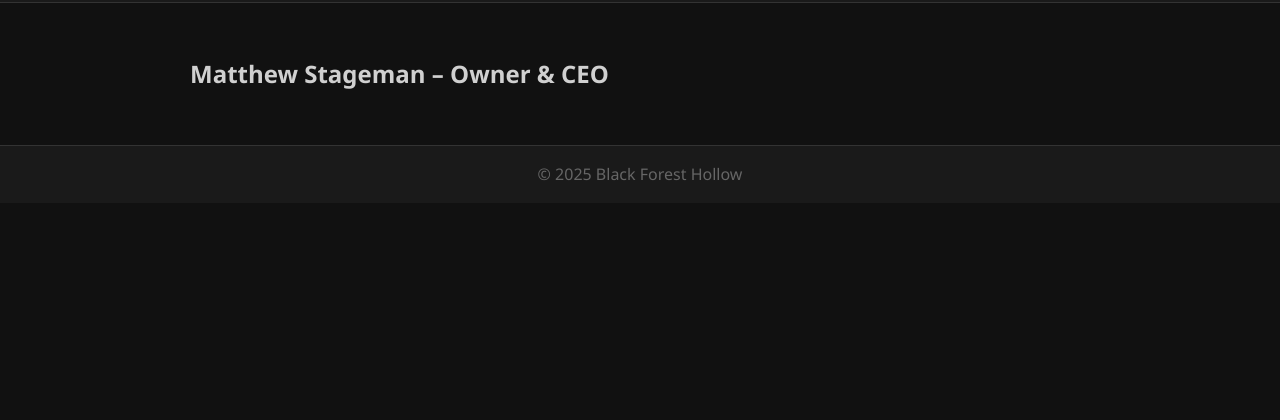
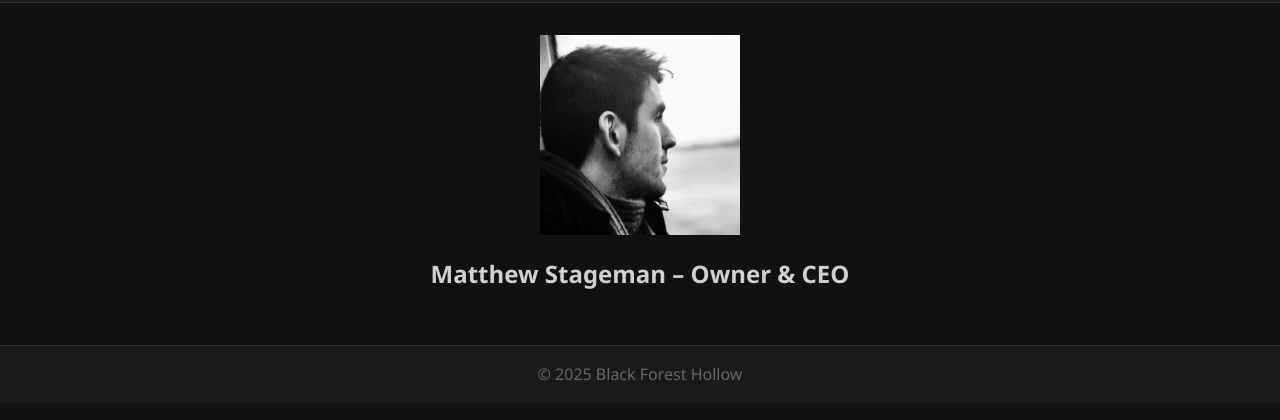
Before and after one commit to BlackForestHollow/BlackForestHollow.github.io, a plain HTML site: page developer.html in a window 1280 px wide. Shown: the part 72-492 px from the top of the page. Drawn offline with Linux system fonts and the light colour scheme.

Commit message:
Add profile image and center developer page text

```diff
--- a/developer.html
+++ b/developer.html
@@ -19,7 +19,8 @@
       <a href="developer.html">Developer</a>
     </nav>
   </header>
-  <main>
+  <main class="developer">
+    <img src="Matt.png" alt="Matthew Stageman profile picture" class="profile">
     <h2>Matthew Stageman – Owner &amp; CEO</h2>
   </main>
   <footer>
--- a/style.css
+++ b/style.css
@@ -55,6 +55,17 @@
   margin: 0 auto;
 }
 
+.developer {
+  text-align: center;
+}
+
+.developer .profile {
+  width: 200px;
+  height: auto;
+  display: block;
+  margin: 0 auto 1rem;
+}
+
 footer {
   background-color: #1a1a1a;
   color: #666;
```
